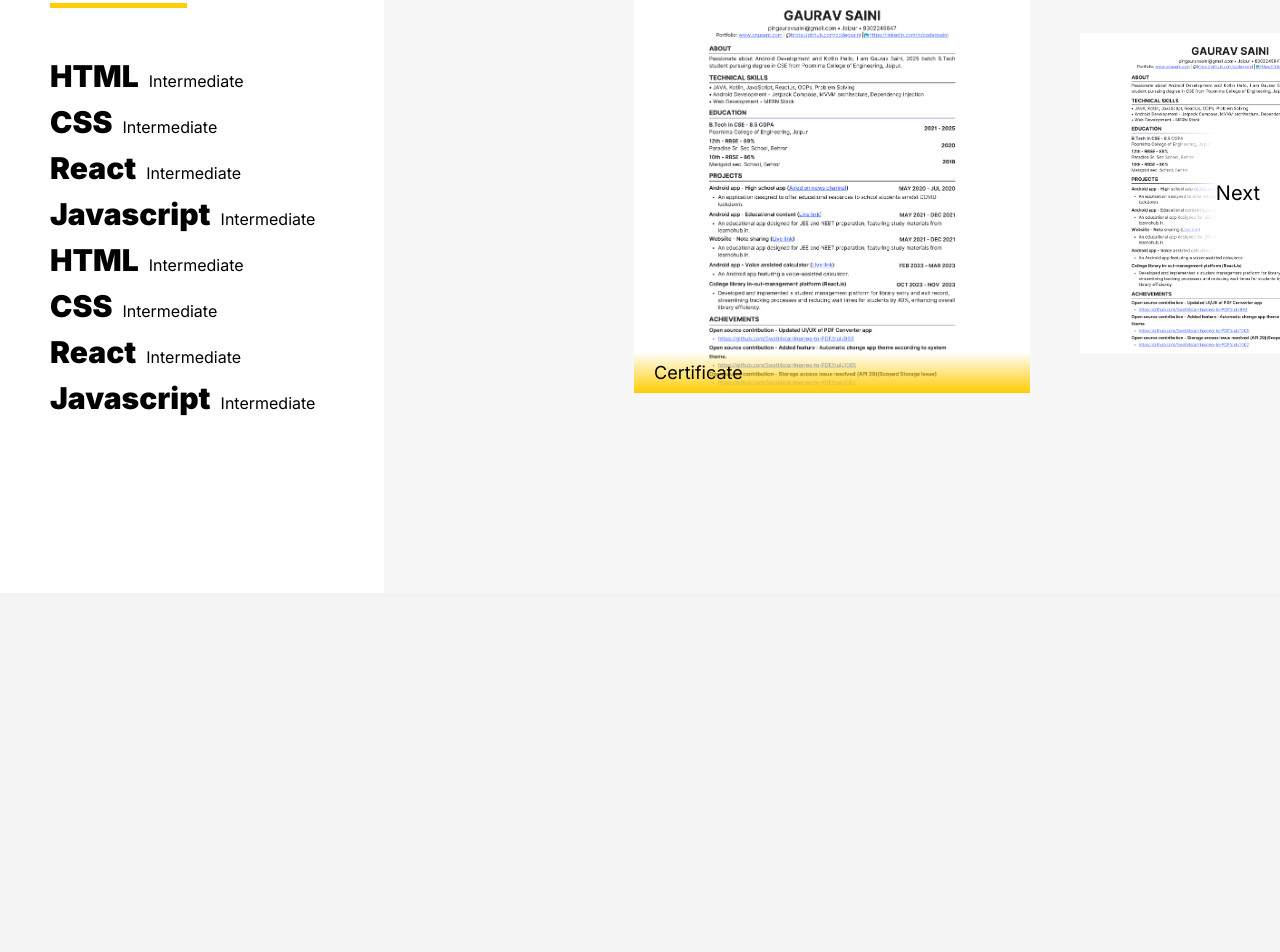
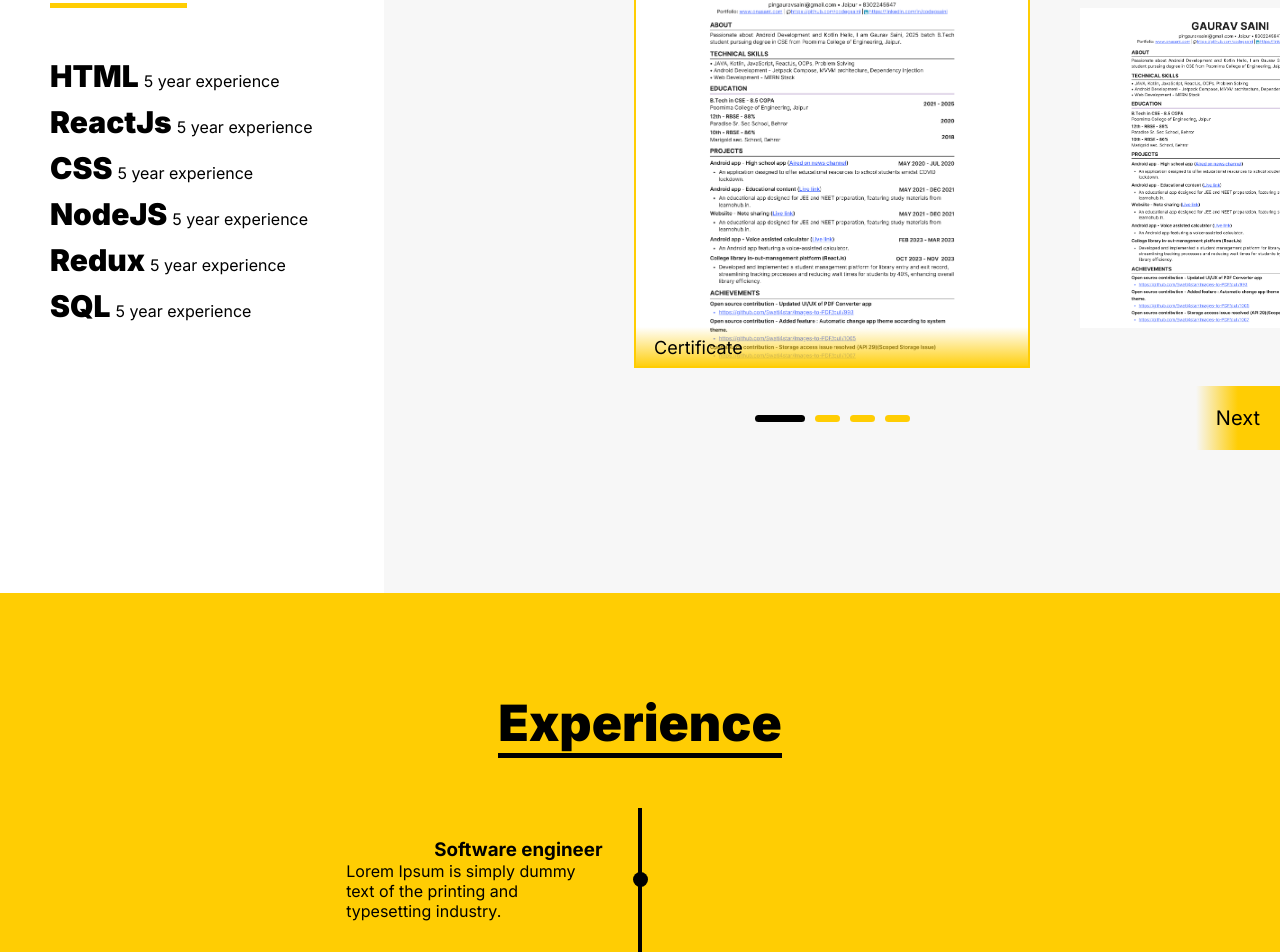
Before and after one commit to codegsaini/portfolio, a React (Vite) app: page / in a window 1280 px wide. Shown: the part 1807-2759 px from the top of the page. Before the commit the page ends 2400 px from the top, so only its background shows below. Built offline with nearby package versions, Linux system fonts and the light colour scheme.

Commit message:
experience section implemented

```diff
--- /dev/null
+++ b/src/components/experience/ExperienceTimeline.jsx
@@ -0,0 +1,70 @@
+import style from "./style.module.scss";
+
+const experienceList = [
+	{
+		title: "Software engineer",
+		desc: "Lorem Ipsum is simply dummy text of the printing and typesetting industry.",
+		timespan: "21 JUL 2021 - 30 AUG 3024",
+	},
+	{
+		title: "Software engineer",
+		desc: "Lorem Ipsum is simply dummy text of the printing and typesetting industry.",
+		timespan: "21 JUL 2021 - 30 AUG 3024",
+	},
+	{
+		title: "Software engineer",
+		desc: "This is my job",
+		timespan: "21 JUL 2021 - 30 AUG 3024",
+	},
+	{
+		title: "Software engineer",
+		desc: "This is my job",
+		timespan: "21 JUL 2021 - 30 AUG 3024",
+	},
+	{
+		title: "Software engineer",
+		desc: "This is my job",
+		timespan: "21 JUL 2021 - 30 AUG 3024",
+	},
+];
+
+export const ExperienceTimeline = () => {
+	return (
+		<div className={style.container}>
+			<h2 className={style.section_label}>Experience</h2>
+			<div className={style.timeline_wrapper}>
+				{experienceList.map((experience, index) => {
+					return <Experience key={index} index={index} {...experience} />;
+				})}
+			</div>
+		</div>
+	);
+};
+
+const Experience = ({ index, title, desc, timespan }) => {
+	return (
+		<div className={style.experience}>
+			<div>
+				{index % 2 === 0 && (
+					<div>
+						<h3>{title}</h3>
+						<p>{desc}</p>
+					</div>
+				)}
+			</div>
+
+			<div>
+				<div></div>
+				<div></div>
+			</div>
+			<div>
+				{index % 2 !== 0 && (
+					<div>
+						<h3>{title}</h3>
+						<p>{desc}</p>
+					</div>
+				)}
+			</div>
+		</div>
+	);
+};
--- /dev/null
+++ b/src/components/experience/style.module.scss
@@ -0,0 +1,64 @@
+.container {
+	width: 100%;
+	min-height: 100vh;
+	background-color: #ffcd03;
+	display: flex;
+	padding-top: 50px;
+	padding-bottom: 100px;
+	flex-direction: column;
+}
+.section_label {
+	font-size: 50px;
+	font-weight: 900;
+	border-bottom: 5px solid #000000;
+	align-self: center;
+	margin: 50px;
+}
+
+.experience {
+	width: 100%;
+	display: flex;
+
+	div:nth-child(1),
+	div:nth-child(3) {
+		flex: 1;
+		display: flex;
+		flex-direction: column;
+		justify-content: center;
+		max-width: 50%;
+	}
+	div:nth-child(1) > div {
+		padding: 30px;
+		display: flex;
+		align-self: flex-end;
+		flex-direction: column;
+		align-items: flex-end;
+	}
+	div:nth-child(3) > div {
+		align-self: flex-start;
+		padding: 30px;
+	}
+	div:nth-child(2) {
+		width: 15px;
+		display: flex;
+		align-items: center;
+		justify-content: center;
+		position: relative;
+		div:nth-child(1) {
+			position: absolute;
+			width: 4px;
+			height: 100%;
+			background-color: #000000;
+			display: flex;
+			align-items: center;
+			justify-content: center;
+		}
+		div:nth-child(2) {
+			position: absolute;
+			width: 15px;
+			height: 15px;
+			background-color: #000000;
+			border-radius: 100%;
+		}
+	}
+}
--- a/src/components/main/App.jsx
+++ b/src/components/main/App.jsx
@@ -4,9 +4,13 @@ import { HeroSection } from "../hero-section/HeroSection";
 import { useEffect, useState } from "react";
 import { Resume } from "../resume/Resume";
 import { Skills } from "../skills/Skills";
+import { useImagePreviewState } from "../util/ImagePreviewState";
+import { ExperienceTimeline } from "../experience/ExperienceTimeline";
 
 function App() {
 	const [scrollPosition, setScrollPosition] = useState(0);
+	const [showPreview, imagePreview, setImagePreview] =
+		useImagePreviewState(null);
 
 	useEffect(() => {
 		window.addEventListener("scroll", onScrollChange);
@@ -29,14 +33,30 @@ function App() {
 
 	return (
 		<div className={style.container}>
+			{showPreview && (
+				<ImagePreviewModal
+					image={imagePreview}
+					onPreviewCloseRequest={() => setImagePreview(null)}
+				/>
+			)}
 			<div className={style.header_section_container}>
 				<Header scrollPosition={scrollPosition} />
 				<HeroSection scrollPosition={scrollPosition} />
 			</div>
-			<Resume />
-			<Skills />
+			<Resume showImagePreview={setImagePreview} />
+			<Skills showImagePreview={setImagePreview} />
+			<ExperienceTimeline />
 		</div>
 	);
 }
 
+const ImagePreviewModal = ({ onPreviewCloseRequest, image }) => {
+	return (
+		<div className={style.image_preview}>
+			<img src={image} alt="Image preview" />
+			<button onClick={onPreviewCloseRequest}>✖</button>
+		</div>
+	);
+};
+
 export default App;
--- a/src/components/main/style.module.scss
+++ b/src/components/main/style.module.scss
@@ -4,3 +4,41 @@
 	display: flex;
 	flex-direction: column;
 }
+
+.image_preview {
+	position: fixed;
+	top: 0;
+	display: flex;
+	z-index: 9999;
+	width: 100vw;
+	height: 100vh;
+	background-color: #0000009f;
+	justify-content: center;
+	img {
+		z-index: 98;
+		position: absolute;
+		max-width: 100%;
+		max-height: 100%;
+		align-self: center;
+		object-fit: scale-down;
+	}
+	button {
+		position: absolute;
+		z-index: 99;
+		top: 20px;
+		right: 50px;
+		width: 50px;
+		aspect-ratio: 1;
+		border-radius: 100%;
+		border: none;
+		cursor: pointer;
+		box-shadow: 5px 5px 20px -5px #0000009f;
+		transition: 0.2s;
+		font-size: 22px;
+		line-height: 50px;
+		text-align: center;
+		&:hover {
+			background-color: #dbdbdb;
+		}
+	}
+}
--- a/src/components/skills/Skills.jsx
+++ b/src/components/skills/Skills.jsx
@@ -2,9 +2,7 @@ import style from "./style.module.scss";
 import resume from "../../assets/resume.jpg";
 import { useEffect, useState } from "react";
 
-export const Skills = () => {
-	const [currentIndex, setCurrentIndex] = useState(0);
-	const data = [
+const certificates = [
 	{
 		image: resume,
 		title: "Certificate",
@@ -23,6 +21,36 @@ export const Skills = () => {
 	},
 ];
 
+const skills = [
+	{
+		title: "HTML",
+		desc: "5 year experience",
+	},
+	{
+		title: "ReactJs",
+		desc: "5 year experience",
+	},
+	{
+		title: "CSS",
+		desc: "5 year experience",
+	},
+	{
+		title: "NodeJS",
+		desc: "5 year experience",
+	},
+	{
+		title: "Redux",
+		desc: "5 year experience",
+	},
+	{
+		title: "SQL",
+		desc: "5 year experience",
+	},
+];
+
+export const Skills = ({ showImagePreview }) => {
+	const [currentIndex, setCurrentIndex] = useState(0);
+
 	useEffect(() => {
 		console.log(currentIndex);
 	}, [currentIndex]);
@@ -32,7 +60,8 @@ export const Skills = () => {
 	};
 
 	const onNextClick = () => {
-		if (currentIndex < data.length - 1) setCurrentIndex(currentIndex + 1);
+		if (currentIndex < certificates.length - 1)
+			setCurrentIndex(currentIndex + 1);
 	};
 
 	return (
@@ -40,42 +69,67 @@ export const Skills = () => {
 			<div className={style.skill_container}>
 				<h2>Skills</h2>
 				<div className={style.skills_wrapper}>
-					<Skill title={"HTML"} desc={""} />
-					<Skill title={"CSS"} desc={""} />
-					<Skill title={"React"} desc={""} />
-					<Skill title={"Javascript"} desc={""} />
-					<Skill title={"HTML"} desc={""} />
-					<Skill title={"CSS"} desc={""} />
-					<Skill title={"React"} desc={""} />
-					<Skill title={"Javascript"} desc={""} />
+					{skills.map((skill, index) => {
+						return <Skill key={index} title={skill.title} desc={skill.desc} />;
+					})}
 				</div>
 			</div>
 			<div className={style.certificate_container}>
+				<div className={style.certificate_slide_container}>
+					<div style={{ opacity: currentIndex <= 0 ? 0 : 1 }}>
+						{currentIndex > 0 && (
+							<img
+								src={certificates[currentIndex - 1].image}
+								alt=""
+								onClick={onPrevClick}
+							/>
+						)}
+					</div>
+					<div>
+						<img
+							src={certificates[currentIndex].image}
+							alt=""
+							onClick={() => showImagePreview(certificates[currentIndex].image)}
+						/>
+						<label>Click to enlarge</label>
+						<p>{certificates[currentIndex].title}</p>
+					</div>
+					<div
+						style={{ opacity: currentIndex >= certificates.length - 1 ? 0 : 1 }}
+					>
+						{currentIndex < certificates.length - 1 && (
+							<img
+								src={certificates[currentIndex + 1].image}
+								alt=""
+								onClick={onNextClick}
+							/>
+						)}
+					</div>
+				</div>
+				<div className={style.indicator_container}>
 					{currentIndex > 0 && (
 						<button className={style.prev_button} onClick={onPrevClick}>
 							Prev
 						</button>
 					)}
-				{currentIndex < data.length - 1 && (
+
+					{[...Array(certificates.length)].map((_, index) => {
+						return (
+							<div
+								key={index}
+								className={style.indicator}
+								style={{
+									background: index === currentIndex ? "#000000" : "#ffcd03",
+									width: index === currentIndex ? "50px" : "25px",
+								}}
+							></div>
+						);
+					})}
+					{currentIndex < certificates.length - 1 && (
 						<button className={style.next_button} onClick={onNextClick}>
 							Next
 						</button>
 					)}
-				<div className={style.certificate_slide_container}>
-					<div style={{ opacity: currentIndex <= 0 ? 0 : 1 }}>
-						{currentIndex > 0 && (
-							<img src={data[currentIndex - 1].image} alt="" />
-						)}
-					</div>
-					<div>
-						<img src={data[currentIndex].image} alt="" />
-						<p>{data[currentIndex].title}</p>
-					</div>
-					<div style={{ opacity: currentIndex >= data.length - 1 ? 0 : 1 }}>
-						{currentIndex < data.length - 1 && (
-							<img src={data[currentIndex + 1].image} alt="" />
-						)}
-					</div>
 				</div>
 			</div>
 		</div>
@@ -87,7 +141,6 @@ const Skill = ({ title, desc }) => {
 		<div className={style.skill}>
 			<p>{title}</p>
 			<p>{desc}</p>
-			<p>Intermediate</p>
 		</div>
 	);
 };
--- a/src/components/skills/style.module.scss
+++ b/src/components/skills/style.module.scss
@@ -1,6 +1,6 @@
 .container {
 	width: 100%;
-	height: 100vh;
+	min-height: 100vh;
 	background-color: #fff;
 	display: flex;
 }
@@ -9,7 +9,7 @@
 	flex: 0.3;
 	display: flex;
 	flex-direction: column;
-	padding-top: 100px;
+	padding: 100px 0;
 }
 .skill_container > h2 {
 	font-size: 50px;
@@ -43,25 +43,24 @@
 	flex: 0.7;
 	background-color: #f7f7f7;
 	display: flex;
-	align-items: center;
+	justify-content: center;
+	flex-direction: column;
 	button {
 		border: none;
 		font-size: 20px;
 		cursor: pointer;
 		z-index: 100;
+		padding: 20px;
+		position: absolute;
 	}
 }
 .prev_button {
-	position: absolute;
 	left: 0;
-	background: linear-gradient(to right, #fff, #fff, #ffffff00);
-	padding: 50px 60px 50px 20px;
+	background: linear-gradient(to right, #ffcd03, #ffcd03, #ffffff00);
 }
 .next_button {
-	position: absolute;
 	right: 0;
-	background: linear-gradient(to left, #fff, #fff, #ffffff00);
-	padding: 50px 20px 50px 60px;
+	background: linear-gradient(to left, #ffcd03, #ffcd03, #ffffff00);
 }
 .certificate_slide_container {
 	width: 100%;
@@ -82,6 +81,7 @@
 			object-fit: contain;
 			max-height: 100%;
 			max-width: 100%;
+			cursor: pointer;
 		}
 		p {
 			width: 100%;
@@ -102,6 +102,30 @@
 	div:nth-child(2) {
 		flex: 1;
 		height: 100%;
+		position: relative;
+		display: flex;
+		flex-direction: column;
+		justify-content: center;
+
+		img {
+			border: 2px solid #ffcd03;
+
+			&:hover {
+				filter: blur(1px);
+			}
+			&:hover + label {
+				opacity: 1;
+			}
+		}
+		label {
+			pointer-events: none;
+			opacity: 0;
+			position: absolute;
+			align-self: center;
+			font-size: 40px;
+			font-weight: 900;
+			transition: 0.3s;
+		}
 	}
 	div:nth-child(3) {
 		width: 300px;
@@ -110,3 +134,19 @@
 		margin-right: -100px;
 	}
 }
+.indicator_container {
+	width: 100%;
+	height: 10px;
+	padding-top: 50px;
+	display: flex;
+	column-gap: 10px;
+	align-items: center;
+	justify-content: center;
+}
+.indicator {
+	width: 30px;
+	height: 7px;
+	background-color: #ffcd03;
+	border-radius: 20px;
+	transition: 0.05s;
+}
--- /dev/null
+++ b/src/components/util/ImagePreviewState.jsx
@@ -0,0 +1,18 @@
+import { useEffect, useState } from "react";
+import { useModalState } from "./ModalState";
+
+export const useImagePreviewState = (image) => {
+	const [showPreview, setShowPreview] = useModalState("#preview");
+	const [imagePreview, setImage] = useState(null);
+
+	useEffect(() => {
+		setImagePreview(image);
+	}, [image]);
+
+	const setImagePreview = (image) => {
+		setShowPreview(image !== null);
+		setImage(image);
+	};
+
+	return [showPreview, imagePreview, setImagePreview];
+};
--- /dev/null
+++ b/src/components/util/ModalState.jsx
@@ -0,0 +1,28 @@
+import { useEffect, useState } from "react";
+
+export const useModalState = (hash) => {
+	const [isOpen, setIsOpen] = useState(false);
+
+	const showModal = (show) => {
+		if (show) {
+			window.location.assign(hash);
+		} else {
+			console.log(hash);
+
+			if (window.location.hash === hash) window.history.go(-1);
+		}
+	};
+
+	const onHashChange = () => {
+		setIsOpen(window.location.hash === hash);
+	};
+
+	useEffect(() => {
+		window.addEventListener("hashchange", onHashChange);
+		return () => {
+			window.removeEventListener("hashchange", onHashChange);
+		};
+	}, [hash]);
+
+	return [isOpen, showModal];
+};
```
Also changed, not shown: src/components/resume/Resume.jsx (+3 -36 lines), src/components/resume/style.module.scss (+2 -38 lines). Lines whose indentation alone changed are shown as unchanged.
